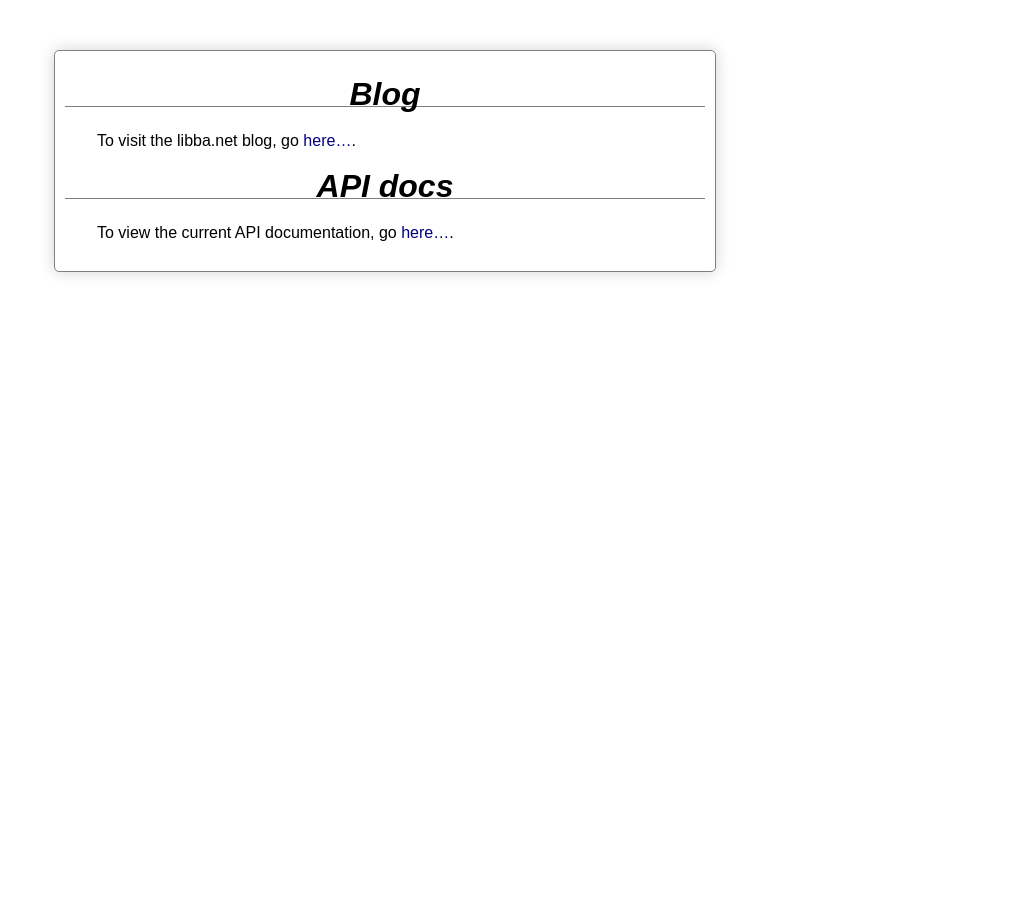
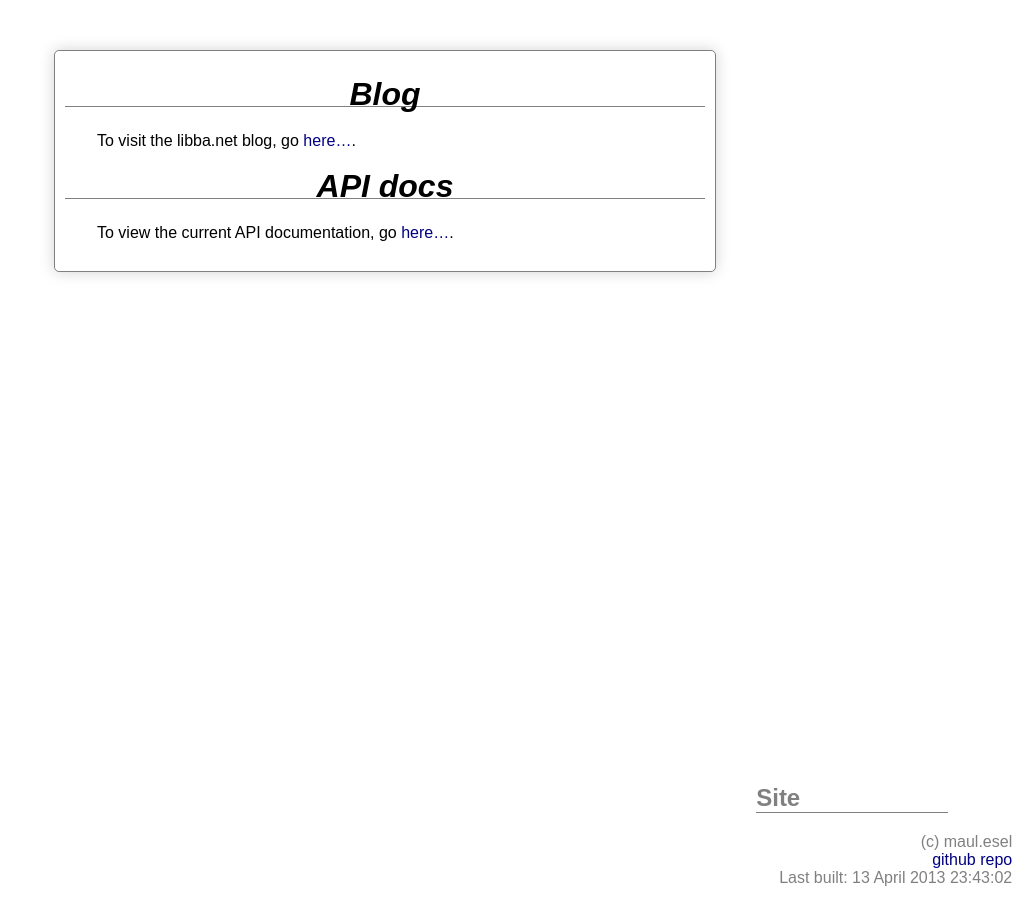
Before and after one commit to Library-Distribution/about.libba.net, a Jekyll site: the page built from index.markdown, in a window 1280 px wide. Shown: the whole page, without its empty margins (255-1280 px from the left). Built offline with Jekyll 4.4.1, drawn with Linux system fonts in a browser that asks for light colours; Markdown is read by kramdown in place of the engine named in the settings.

Commit message:
add a footer with site information

```diff
--- a/_layouts/default.html
+++ b/_layouts/default.html
@@ -9,5 +9,11 @@
 	</head>
 	<body>
 		<div id="page-content">{{ content }}</div>
+		<div id="footer">
+			<h2>Site</h2>
+			(c) maul.esel<br/>
+			<a href="https://github.com/Library-Distribution/about.libba.net">github repo</a><br/>
+			Last built: {{ site.time | date_to_long_string }} {{ site.time | date: "%X" }}
+		</div>
 	</body>
 </html>
--- a/style/default.css
+++ b/style/default.css
@@ -26,6 +26,22 @@ body {
 	-ms-box-shadow: 0px 0px 15px lightgray;
 	-webkit-box-shadow: 0px 0px 15px lightgray;
 	-o-box-shadow: 0px 0px 15px lightgray;
+}
+
+#footer {
+	position: fixed;
+	right: 0;
+	bottom: 0;
+
+	width: 20%;
+	padding: 1%;
+	text-align: right;
+
+	color: gray;
+}
+
+#footer h2 {
+	text-align: left;
 }
 
 h1 {
```
